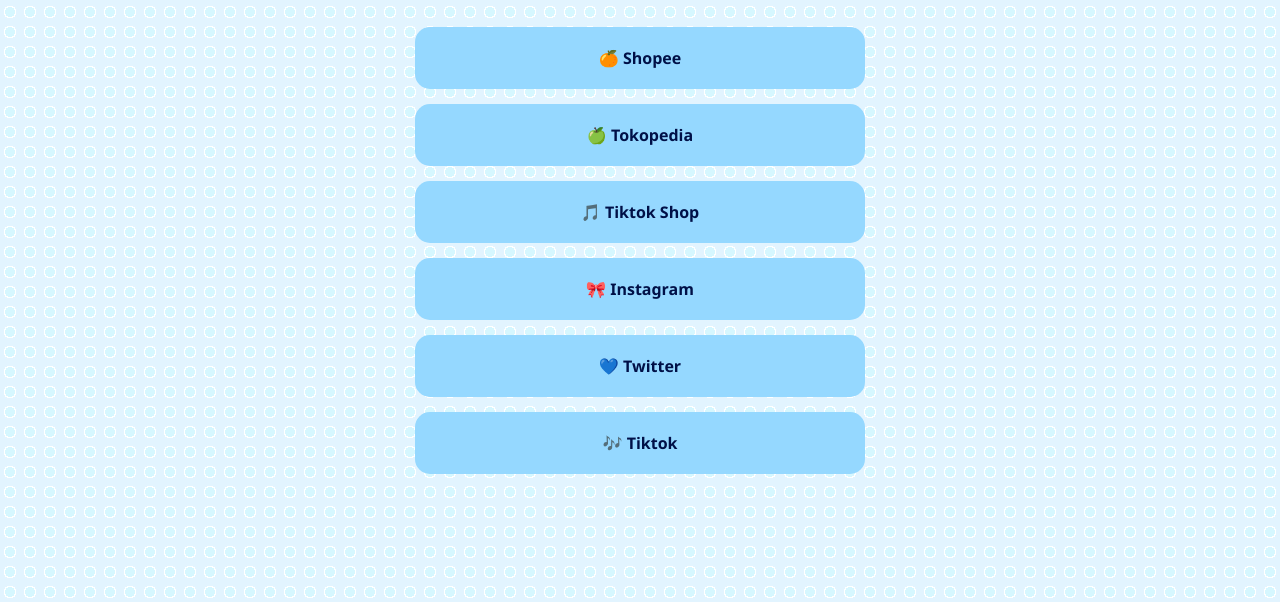
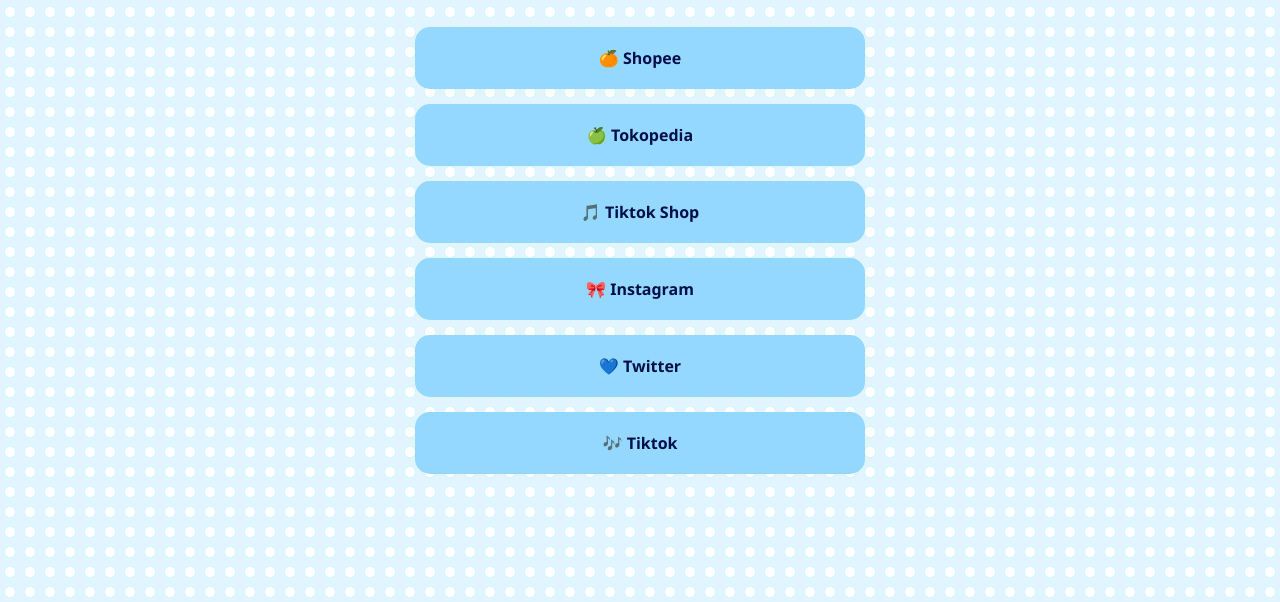
Before and after one commit to souffales-lab/pyon, a plain HTML site: page index.html in a window 1280 px wide. Shown: the part 198-800 px from the top of the page. Drawn offline with nearby package versions, Linux system fonts and the light colour scheme.

Commit message:
Update index.html

```diff
--- a/index.html
+++ b/index.html
@@ -21,7 +21,7 @@
             color: var(--text-dark);
             margin: 0;
             padding: 0;
-            background-image: radial-gradient(#D6F7FF 5px, #FFFFFF 5px, #FFFFFF 6.5px, transparent 5px);
+            background-image: radial-gradient(#FFFFFF 5px, #D6F7FF 5px, #D6F7FF 6.5px, transparent 5px);
             background-size: 20px 20px;
 }
         }
```
